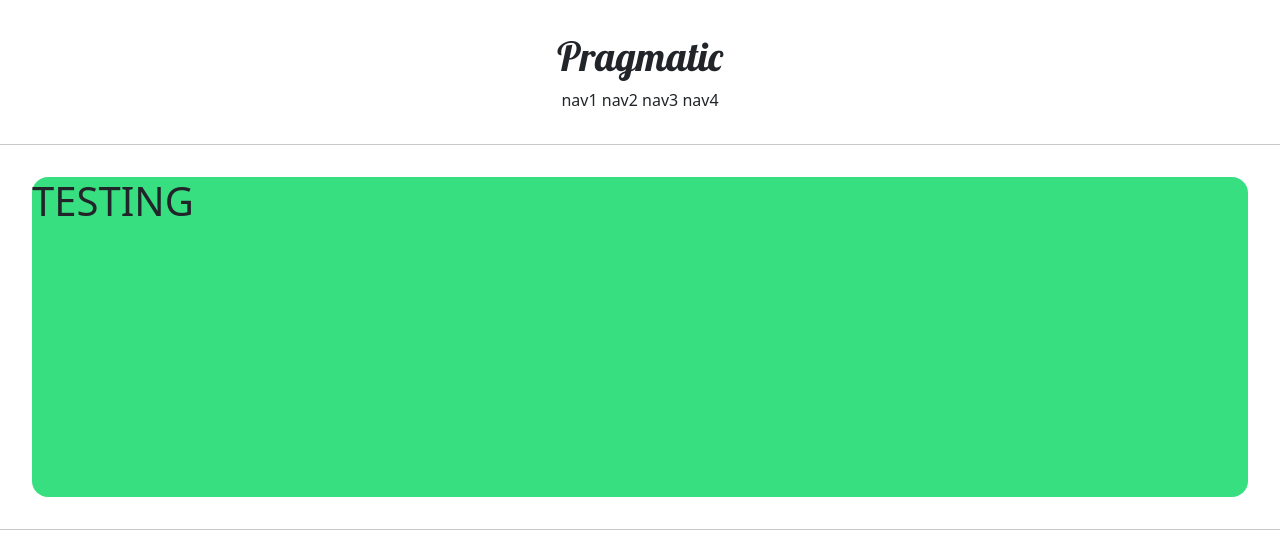
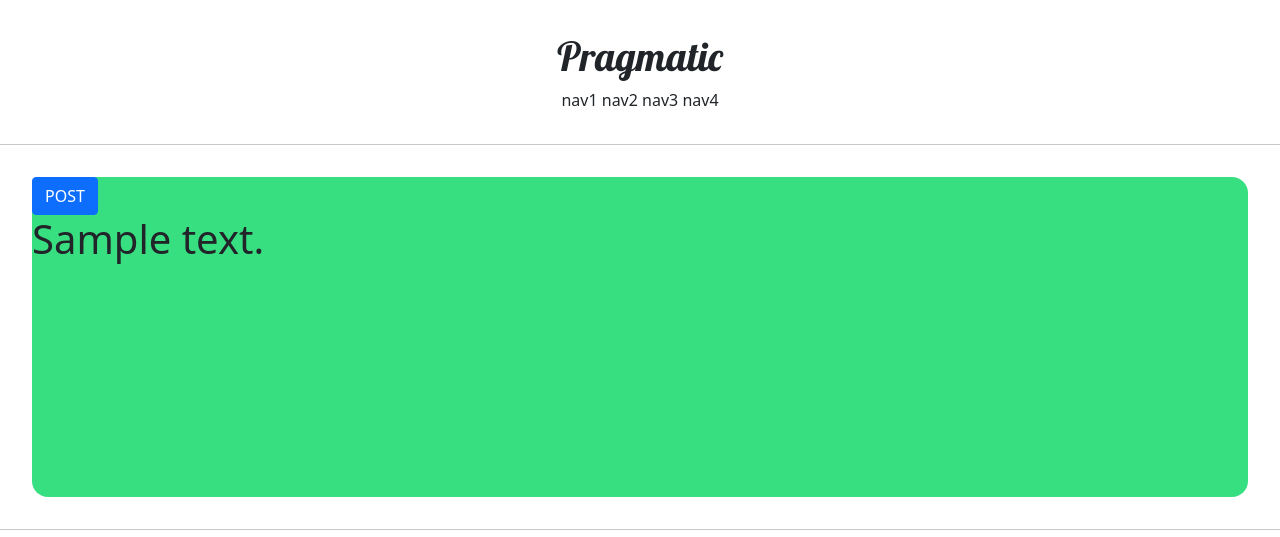
Before and after one commit to Hoony0321/Python, a Django app: template django_lecture/pragmatic/accountapp/templates/accountapp/hello_world.html in a window 1280 px wide. Shown: the top 537 px of the page. Run offline with Django 3.2, Linux system fonts and the light colour scheme; the template is opened without the code that fills it: most values are stand-ins (such as "Sample title", 1, 10 or a date in 2020).

Commit message:
djnago course 16

```diff
--- a/django_lecture/pragmatic/accountapp/templates/accountapp/hello_world.html
+++ b/django_lecture/pragmatic/accountapp/templates/accountapp/hello_world.html
@@ -4,6 +4,13 @@
 <!-- content block 내용 바꾸기 -->
 {% block content %}
     <div style = "height : 20rem; background-color: #38df81; border-radius : 1rem; margin : 2rem;">
-        <h1>TESTING</h1>
+
+        <form action="/account/hello_world/" method="POST">
+            {% csrf_token %}
+            <input type="submit" value="POST" class="btn btn-primary">
+        </form>
+
+        <h1>{{ text }}</h1>
+
     </div>
 {% endblock %}
--- a/django_lecture/pragmatic/accountapp/urls.py
+++ b/django_lecture/pragmatic/accountapp/urls.py
@@ -5,5 +5,5 @@ app_name = 'accountapp'
 # 이미 이 urls.py 분기로 들어올때 account/ 를 쓰는데 왜 또 app_name을 명시하는가?
 # 나중에 accountapp만 써도 바로 갈 수 있는 함수를 설정하기 위해!
 urlpatterns = [
-    path('hello_world', views.hello_world, name='hello_world'),
+    path('hello_world/', views.hello_world, name='hello_world'),
 ]
--- a/django_lecture/pragmatic/accountapp/views.py
+++ b/django_lecture/pragmatic/accountapp/views.py
@@ -3,4 +3,8 @@ from django.http import HttpResponse
 # Create your views here.
 
 def hello_world(request): #인자로 request가 들어가는 이유는 client에게 요청을 받아 처리하기 때문!
-    return render(request, 'accountapp/hello_world.html');
+
+    if request.method == "POST":
+        return render(request, 'accountapp/hello_world.html' , context ={ 'text' : "POST METHOD"});
+    else :
+        return render(request, 'accountapp/hello_world.html');
```
